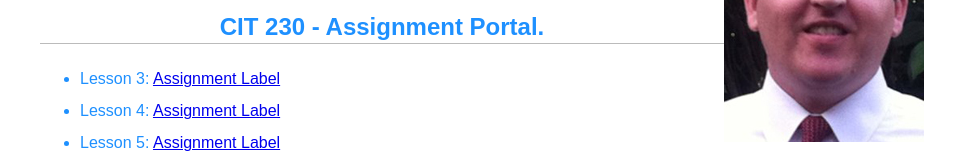
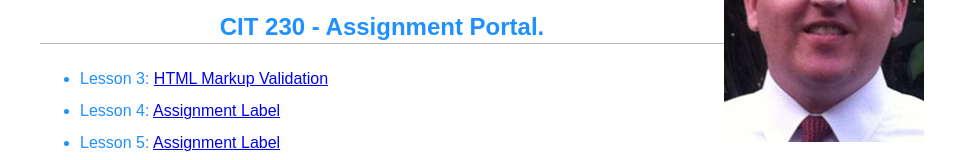
Before and after one commit to kaisbouy/kaisbouy.github.io, a plain HTML site: page index.html in a window 1280 px wide. Shown: the part 159-319 px from the top of the page, without its empty margins (158-1121 px from the left). Drawn offline with Linux system fonts and the light colour scheme.

Commit message:
Week 3
HTML Markup Validation with updated link in index.html file.

```diff
--- a/index.html
+++ b/index.html
@@ -16,7 +16,7 @@
         <main>
             <h2>CIT 230 - Assignment Portal.</h2>
             <ul>
-                <li>Lesson 3: <a href="#"><!- Replace these labels with actual Lesson names. -> Assignment Label</a></li>
+                <li>Lesson 3: <a href="../assignments/lesson-3/fixedhtml.html"><!- Replace these labels with actual Lesson names. -> HTML Markup Validation</a></li>
                 <li>Lesson 4: <a href="#">Assignment Label</a></li>
                 <li>Lesson 5: <a href="#">Assignment Label</a></li>
                 <li>Challenge: <a href="basicpage.html">My Basic Page</a></li>
```
Also changed, not shown: 1 other file.
